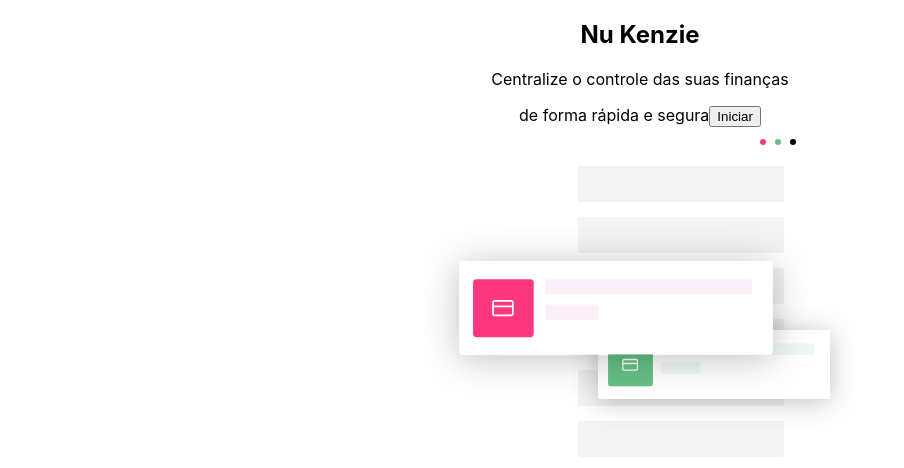
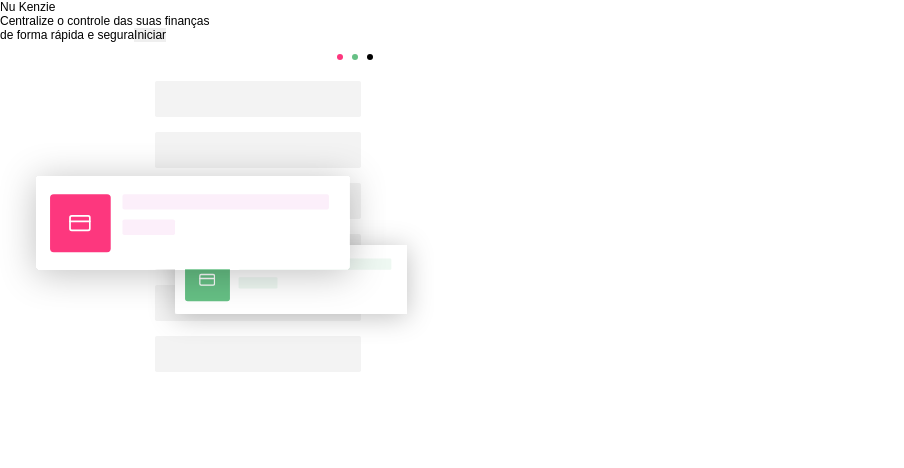
Before and after one commit to Kenzie-Academy-Brasil-Developers/react-entrega-s1-nu-kenzie-galio17, a React (Create React App) app: page / in a window 1280 px wide. Shown: the top 468 px of the page, without its empty margins (0-904 px from the left). Built offline with nearby package versions, Linux system fonts and the light colour scheme.

Commit message:
feat: add global style

```diff
--- a/package.json
+++ b/package.json
@@ -9,6 +9,7 @@
     "react": "^18.2.0",
     "react-dom": "^18.2.0",
     "react-scripts": "5.0.1",
+    "styled-components": "^5.3.5",
     "web-vitals": "^2.1.0"
   },
   "scripts": {
--- a/src/App.css
+++ /dev/null
@@ -1,38 +0,0 @@
-.App {
-  text-align: center;
-}
-
-.App-logo {
-  height: 40vmin;
-  pointer-events: none;
-}
-
-@media (prefers-reduced-motion: no-preference) {
-  .App-logo {
-    animation: App-logo-spin infinite 20s linear;
-  }
-}
-
-.App-header {
-  background-color: #282c34;
-  min-height: 100vh;
-  display: flex;
-  flex-direction: column;
-  align-items: center;
-  justify-content: center;
-  font-size: calc(10px + 2vmin);
-  color: white;
-}
-
-.App-link {
-  color: #61dafb;
-}
-
-@keyframes App-logo-spin {
-  from {
-    transform: rotate(0deg);
-  }
-  to {
-    transform: rotate(360deg);
-  }
-}
--- a/src/App.js
+++ b/src/App.js
@@ -1,13 +1,14 @@
 import { useState } from "react";
-import "./App.css";
 import Dashboard from "./components/Dashboard";
 import Homepage from "./components/Homepage";
+import Global from "./components/styles/global";
 
 function App() {
   const [isLoggedIn, setIsLoggedIn] = useState(false);
 
   return (
     <div className="App">
+      <Global />
       {isLoggedIn ? (
         <Dashboard setIsLoggedIn={setIsLoggedIn} />
       ) : (
--- /dev/null
+++ b/src/components/styles/global.js
@@ -0,0 +1,43 @@
+import { createGlobalStyle } from "styled-components";
+
+const Global = createGlobalStyle`
+  :root {
+    /* Colors */
+    /* Primary Palette */
+    --color-primary-1: #FD377E;
+    --color-primary-2: #E34981;
+    --color-secondary: #03B898;
+
+    /* Grey Scale Palette */
+    --grey-1: #F8F9FA;
+    --grey-2: #E9ECEF;
+    --grey-3: #868E96;
+    --grey-4: #212529;
+
+    /* Others Palette */
+    --shadow: #00000040;
+
+    /* Fonts */
+    font: 0.75rem 'Nunito', sans-serif;
+    --title-1: bold 1.75rem inherit;
+    --title-2: bold 1.5rem inherit;
+    --title-3: bold 1.25rem inherit;
+    --title-4: bold 0.75rem inherit;
+    --headline: normal 1rem inherit;
+  }
+
+  * {
+    margin: 0;
+    outline: 0;
+    border: 0;
+    padding: 0;
+    box-sizing: border-box;
+    font: inherit;
+  }
+
+  button, select {
+    cursor: pointer;
+  }
+`;
+
+export default Global;
--- a/src/index.js
+++ b/src/index.js
@@ -1,6 +1,5 @@
 import React from "react";
 import ReactDOM from "react-dom/client";
-import "./index.css";
 import App from "./App";
 
 const root = ReactDOM.createRoot(document.getElementById("root"));
```
Also changed, not shown: 1 other file (tests, documents, lock files or other folders).
